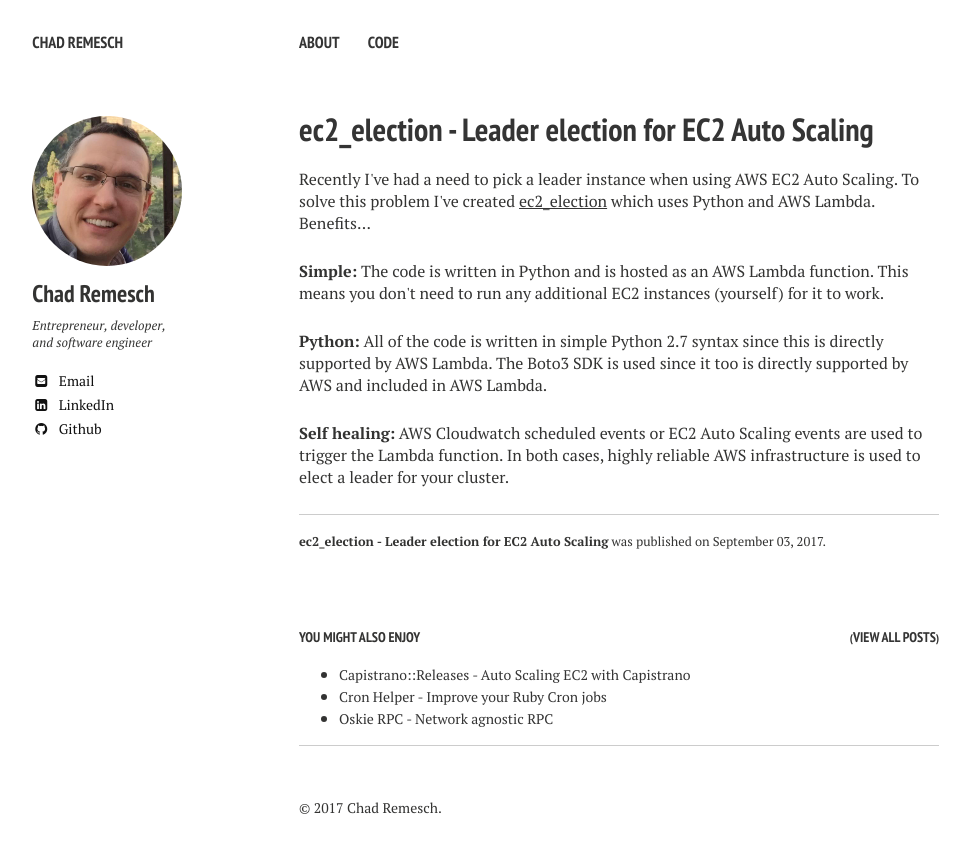
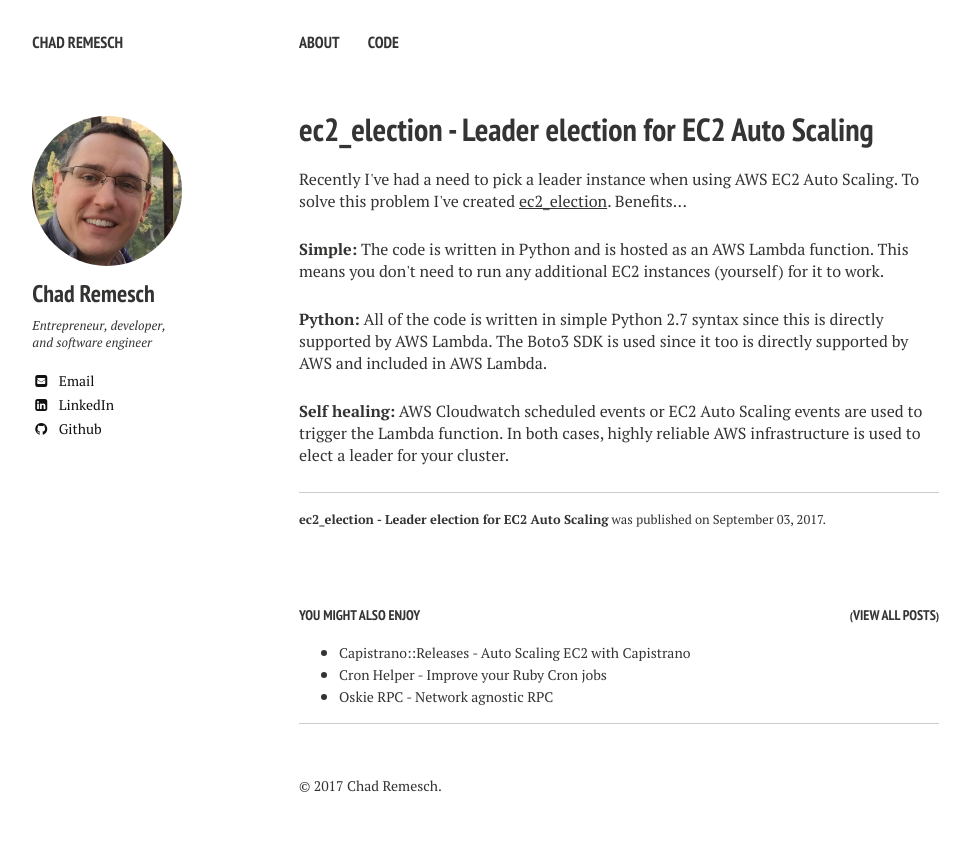
Before and after one commit to chadrem/chadrem.github.io, a Jekyll site: the page built from _posts/2017-09-03-ec2-auto-scaling-leader-election.html, in a window 1280 px wide. Shown: the top 853 px of the page, without its empty margins (21-991 px from the left). Built offline with Jekyll 4.4.1, drawn with Linux system fonts in a browser that asks for light colours; nearby versions of some CDN libraries.

Commit message:
Shorten post.

```diff
--- a/_posts/2017-09-03-ec2-auto-scaling-leader-election.html
+++ b/_posts/2017-09-03-ec2-auto-scaling-leader-election.html
@@ -9,7 +9,7 @@ tags: []
 ---
 <p>
     Recently I've had a need to pick a leader instance when using AWS EC2 Auto Scaling.
-    To solve this problem I've created <a href="https://github.com/chadrem/ec2_election">ec2_election</a> which uses Python and AWS Lambda.
+    To solve this problem I've created <a href="https://github.com/chadrem/ec2_election">ec2_election</a>.
     Benefits...
 </p>
 <p>
```
